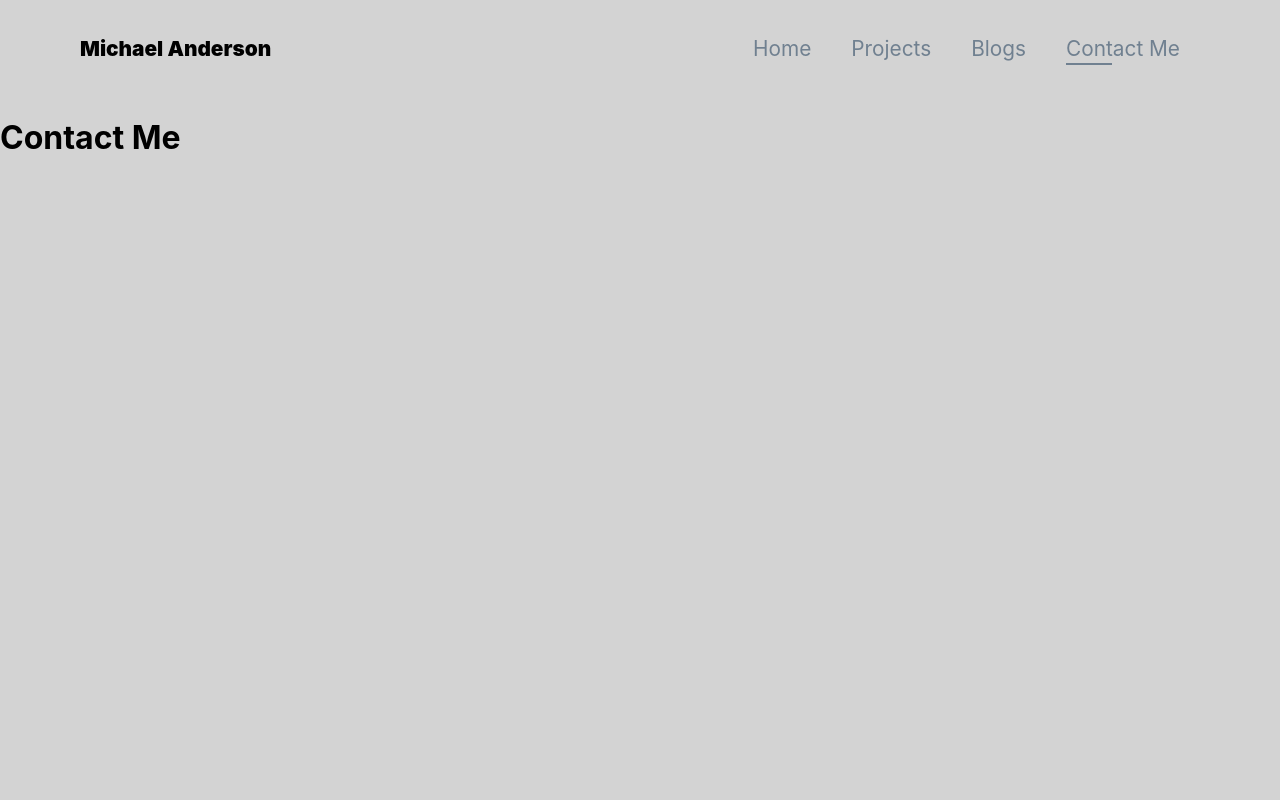
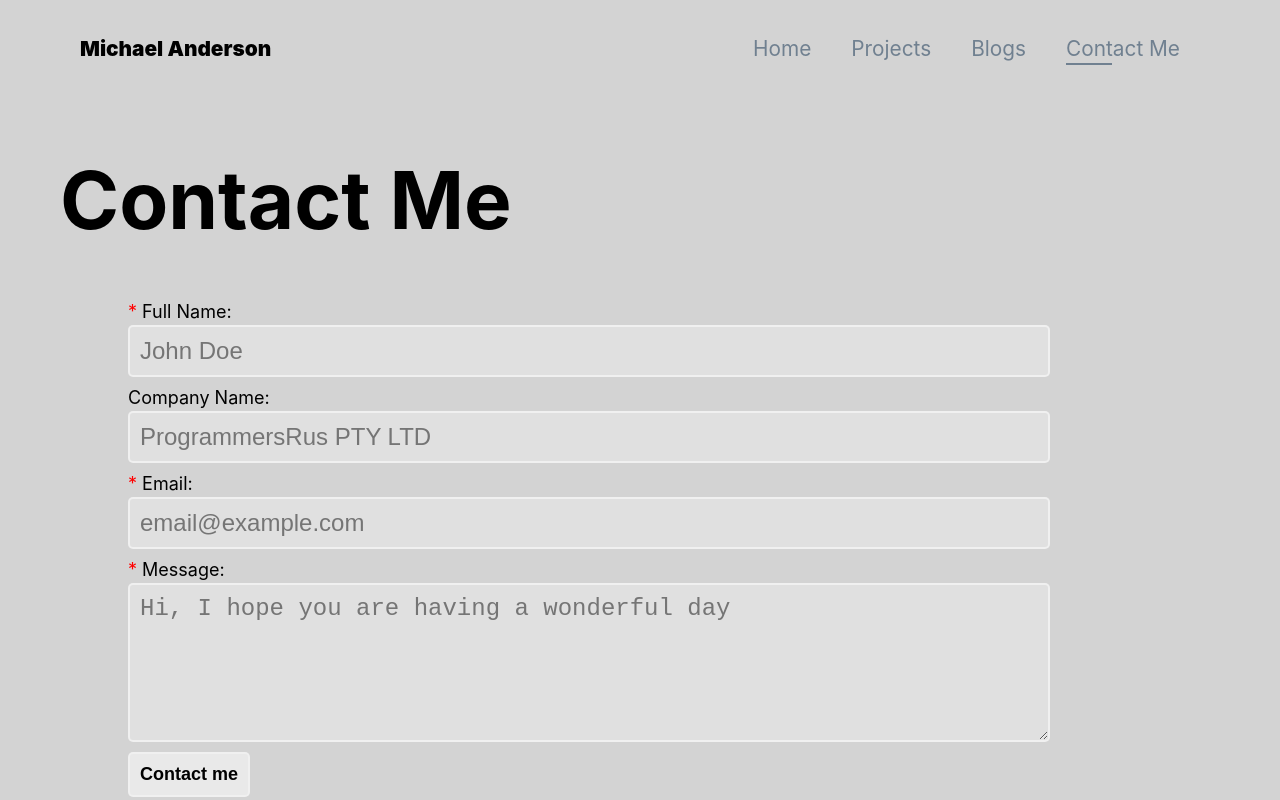
Before and after one commit to Manderson3568/MichaelsPortfolio, a React (Create React App) app: page /contact in a window 1280 px wide. Built offline with nearby package versions, Linux system fonts and the light colour scheme.

Commit message:
Contact form & emailJS

```diff
--- a/package.json
+++ b/package.json
@@ -3,6 +3,7 @@
   "version": "0.1.0",
   "private": true,
   "dependencies": {
+    "@emailjs/browser": "^3.10.0",
     "@fortawesome/fontawesome-svg-core": "^6.2.1",
     "@fortawesome/free-brands-svg-icons": "^6.2.1",
     "@fortawesome/free-solid-svg-icons": "^6.2.1",
--- /dev/null
+++ b/src/components/ContactForm/ContactForm.jsx
@@ -0,0 +1,99 @@
+import "./ContactFormStyle.css";
+import emailjs from "@emailjs/browser";
+import { useEffect, useState } from "react";
+function ContactForm() {
+  const [values, setValues] = useState({
+    fullName: "",
+    email: "",
+    company: "",
+    message: "",
+  });
+  const [status, setStatus] = useState("");
+  const handleEmail = (e) => {
+    e.preventDefault();
+    emailjs
+      .send("service_pa6s76r", "template_clyems3", values, "OdtQZnUCvN_tpqIN7")
+      .then(
+        (response) => {
+          console.log("SUCCESS!", response, values);
+          setValues({
+            fullName: "",
+            email: "",
+            company: "",
+            message: "",
+          });
+          setStatus("Sucess");
+        },
+        (error) => {
+          console.log("failed..", error);
+        }
+      );
+  };
+
+  useEffect(() => {
+    if (status === "Success") {
+      setTimeout(() => {
+        setStatus("");
+      }, 3000);
+    }
+  }, [status]);
+  const handleChange = (e) => {
+    setValues((values) => ({
+      ...values,
+      [e.target.name]: e.target.value,
+    }));
+  };
+  return (
+    <div className="contactForm">
+      <form onSubmit={handleEmail}>
+        <label>
+          <span className="required">*</span> Full Name:
+          <input
+            type="text"
+            required
+            placeholder="John Doe"
+            name="fullName"
+            onChange={handleChange}
+            value={values.fullName}
+          />
+        </label>
+        <label>
+          Company Name:
+          <input
+            type="text"
+            placeholder="ProgrammersRus PTY LTD"
+            name="company"
+            onChange={handleChange}
+            value={values.company}
+          />
+        </label>
+        <label>
+          <span className="required">*</span> Email:
+          <input
+            type="email"
+            required
+            placeholder="email@example.com"
+            name="email"
+            onChange={handleChange}
+            value={values.email}
+          />
+        </label>
+        <label>
+          <span className="required">*</span> Message:
+          <textarea
+            required
+            placeholder="Hi, I hope you are having a wonderful day"
+            rows={5}
+            name="message"
+            onChange={handleChange}
+            value={values.message}
+          />
+        </label>
+        <button type="submit" className="button contactButton">
+          Contact me
+        </button>
+      </form>
+    </div>
+  );
+}
+export default ContactForm;
--- /dev/null
+++ b/src/components/ContactForm/ContactFormStyle.css
@@ -0,0 +1,30 @@
+input,
+textarea {
+  display: block;
+  width: 90%;
+  margin: 3px 0 10px 0;
+  background-color: rgba(255, 255, 255, 0.3);
+  border: 2px solid rgba(255, 255, 255, 0.5);
+  font-size: 24px;
+  padding: 10px;
+  border-radius: 5px;
+}
+form {
+  display: block;
+  margin: 0 auto;
+  width: 80%;
+}
+label {
+  font-size: 18px;
+}
+.required {
+  color: red;
+}
+.contactButton {
+  font-size: 18px;
+}
+h1 {
+  font-size: 80px;
+  text-align: left;
+  padding-left: 60px;
+}
--- a/src/pages/ContactMe.jsx
+++ b/src/pages/ContactMe.jsx
@@ -1,7 +1,10 @@
+import ContactForm from "../components/ContactForm/ContactForm.jsx";
+
 function ContactMe() {
   return (
     <div>
       <h1>Contact Me</h1>
+      <ContactForm />
     </div>
   );
 }
```
Also changed, not shown: 1 other file (tests, documents, lock files or other folders).
